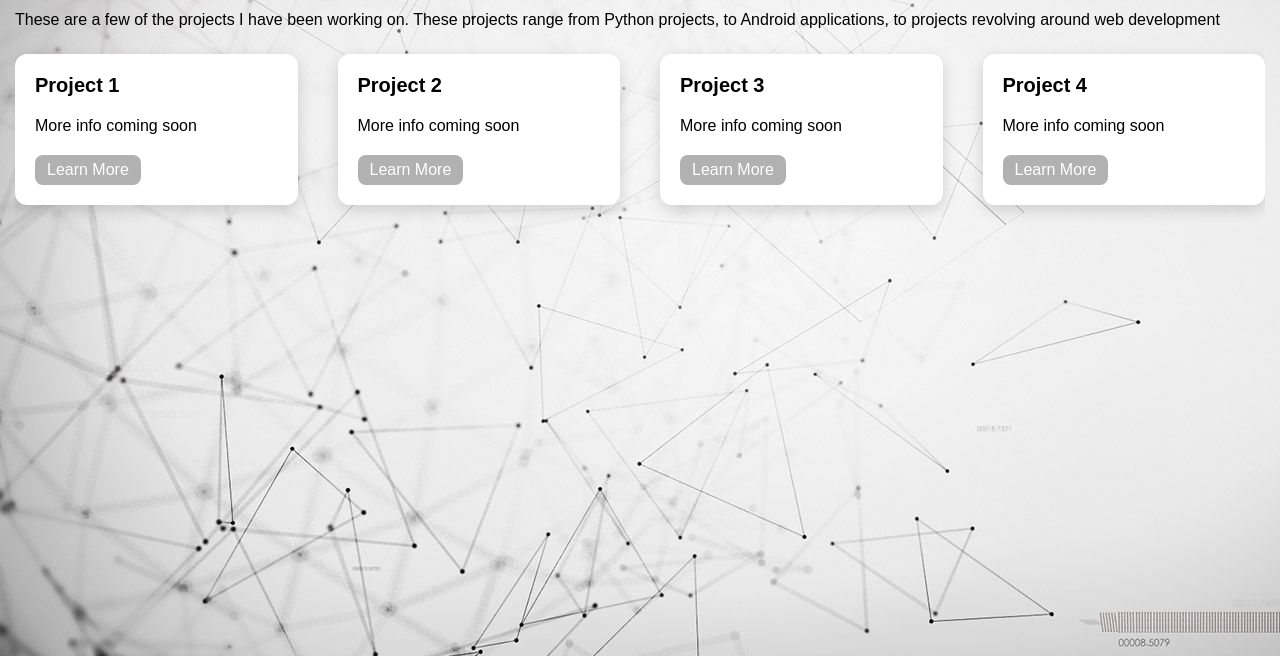
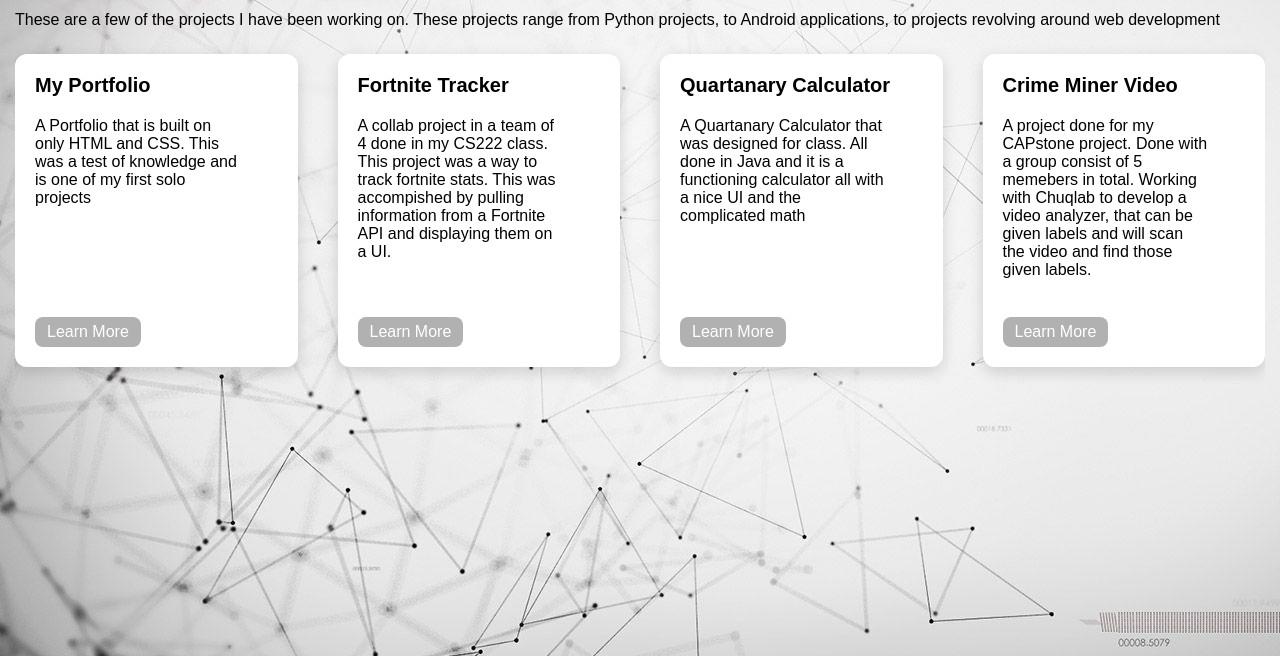
Before and after one commit to ejperezz/WebPortfolio, a plain HTML site: page Webporfolio/projects/projects.html in a window 1280 px wide. Shown: the part 144-800 px from the top of the page. Drawn offline with Linux system fonts and the light colour scheme.

Commit message:
added projects in the projects page

```diff
--- a/Webporfolio/projects/projects.html
+++ b/Webporfolio/projects/projects.html
@@ -39,9 +39,9 @@
   <ul class="cards">
     <li class="card">
       <div>
-        <h3 class="card-title">Project 1</h3>
+        <h3 class="card-title">My Portfolio</h3>
         <div class="card-content">
-          <p>More info coming soon</p>
+          <p>A Portfolio that is built on only HTML and CSS. This was a test of knowledge and is one of my first solo projects</p>
         </div>
       </div>
       <div class="card-link-wrapper">
@@ -50,9 +50,9 @@
     </li>
     <li class="card">
       <div>
-        <h3 class="card-title">Project 2</h3>
+        <h3 class="card-title">Fortnite Tracker</h3>
         <div class="card-content">
-          <p>More info coming soon</p>
+          <p>A collab project in a team of 4 done in my CS222 class. This project was a way to track fortnite stats. This was accompished by pulling information from a Fortnite API and displaying them on a UI.</p>
         </div>
       </div>
       <div class="card-link-wrapper">
@@ -61,9 +61,9 @@
     </li>
     <li class="card">
       <div>
-        <h3 class="card-title">Project 3</h3>
+        <h3 class="card-title">Quartanary Calculator</h3>
         <div class="card-content">
-          <p>More info coming soon</p>
+          <p>A Quartanary Calculator that was designed for class. All done in Java and it is a functioning calculator all with a nice UI and the complicated math</p>
         </div>
       </div>
       <div class="card-link-wrapper">
@@ -72,9 +72,9 @@
     </li>
     <li class="card">
       <div>
-        <h3 class="card-title">Project 4</h3>
+        <h3 class="card-title">Crime Miner Video</h3>
         <div class="card-content">
-          <p>More info coming soon</p>
+          <p>A project done for my CAPstone project. Done with a group consist of 5 memebers in total. Working with Chuqlab to develop a video analyzer, that can be given labels and will scan the video and find those given labels.
         </div>
       </div>
       <div class="card-link-wrapper">
@@ -83,13 +83,13 @@
     </li>
     <li class="card">
       <div>
-        <h3 class="card-title">Project 5</h3>
+        <h3 class="card-title">JP Concrete Web Page</h3>
         <div class="card-content">
-          <p>>More info coming soon</p>
+          <p>A Web app that will be used to design a page for a concrete contractor. This will be used to promote the type of work done and show pictures to show the quality work, to also make an appointment, currently on pause due to contractor being out </p>
         </div>
       </div>
       <div class="card-link-wrapper">
-        <a href="" class="card-link">Learn More</a>
+        <a href="" class="card-link">Coming Soon</a>
       </div>
     </li>
     <li class="card">
```
